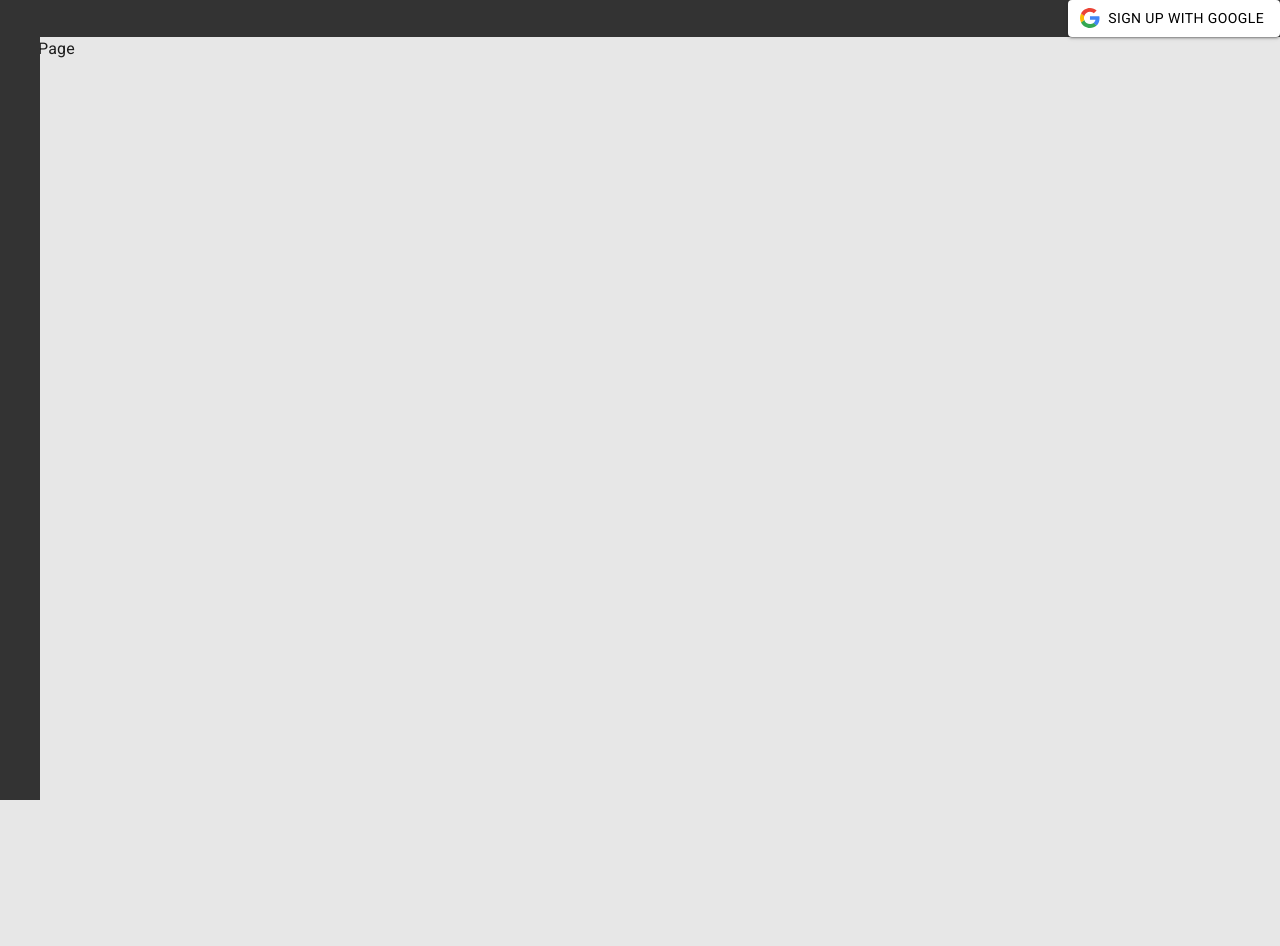
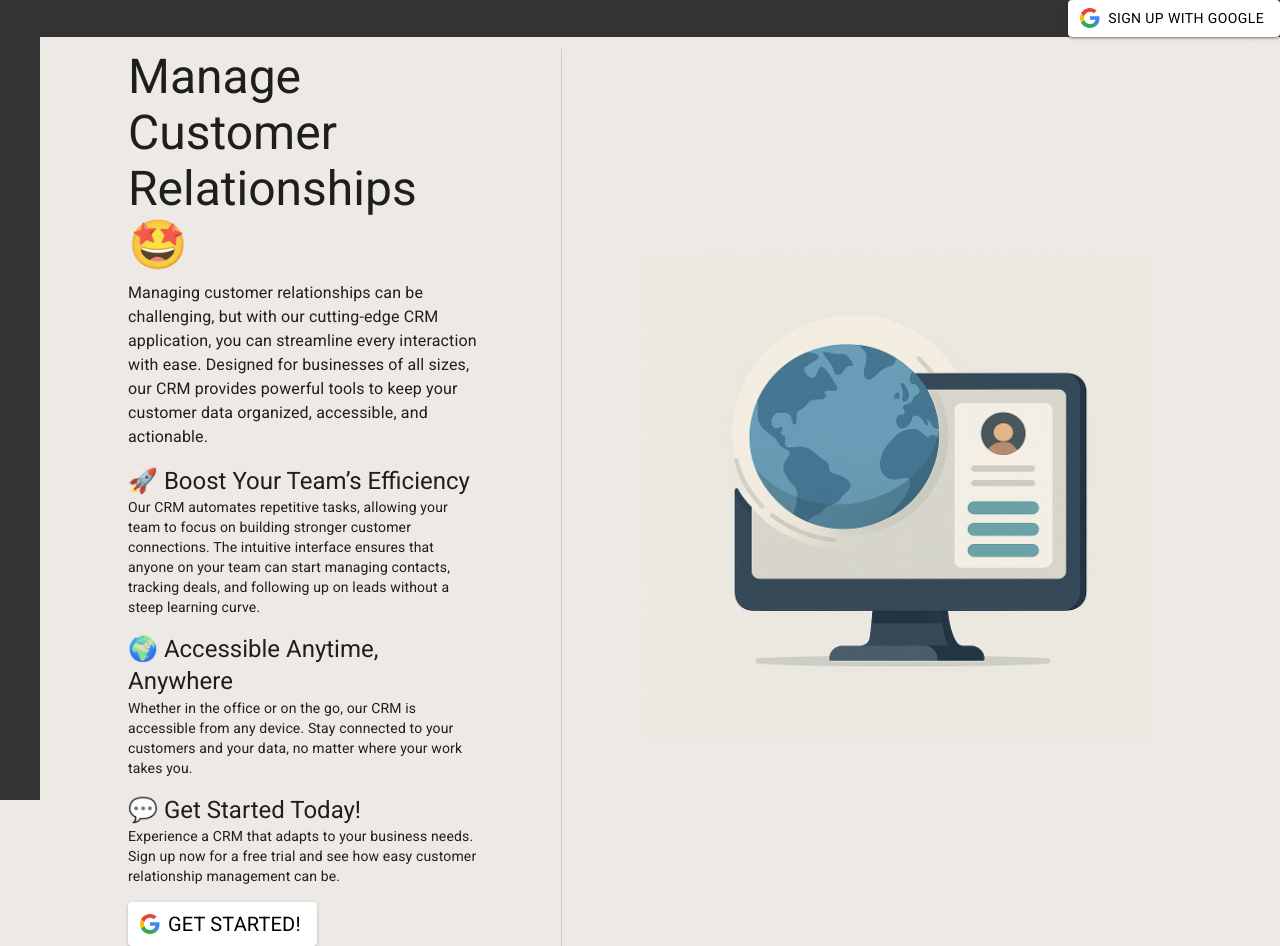
Before and after one commit to oborovets/pet-crm, a Next.js app: page / in a window 1280 px wide. Before the commit the page ends 800 px from the top, so only its background shows below. Built offline with nearby package versions, Linux system fonts and the light colour scheme; no server answers; some icons are missing; what @mui/material-nextjs would draw is missing.

Commit message:
add landing page

```diff
--- a/src/app/layout.tsx
+++ b/src/app/layout.tsx
@@ -30,7 +30,7 @@ export default async function RootLayout({
 
   return (
     <html lang="en">
-      <body className={roboto.className} style={{ backgroundColor: '#e7e7e7' }}>
+      <body className={roboto.className} style={{ backgroundColor: '#ede9e4' }}>
         <RootProivder>
           <Navbar session={session} />
           <Sidebar />
@@ -43,7 +43,7 @@ export default async function RootLayout({
               pl: { md: 10, lg: 18 },
               pr: { md: 4 },
             }}
-            bgcolor="#e7e7e7"
+            bgcolor="#ede9e4"
           >
             {children}
           </Box>
--- a/src/app/page.tsx
+++ b/src/app/page.tsx
@@ -1,3 +1,64 @@
+import { Box, Typography } from '@/components/common';
+import GoogleOAuth from '@/components/oauth-buttons/google-oauth';
+import { Divider } from '@mui/material';
+import Image from 'next/image';
+
 export default function Home() {
-  return <main>Root Page</main>;
+  return (
+    <Box
+      display="flex"
+      px="10%"
+      pt="1%"
+      gap={10}
+      bgcolor="#ede9e4"
+      borderRadius={10}
+    >
+      <Box width="50%">
+        <Typography variant="h3">Manage Customer</Typography>
+        <Typography variant="h3" sx={{ mb: '8px' }}>
+          Relationships 🤩
+        </Typography>
+        <Typography variant="body1">
+          Managing customer relationships can be challenging, but with our
+          cutting-edge CRM application, you can streamline every interaction
+          with ease. Designed for businesses of all sizes, our CRM provides
+          powerful tools to keep your customer data organized, accessible, and
+          actionable.
+        </Typography>
+        <Typography variant="h5" sx={{ mt: '16px' }}>
+          🚀 Boost Your Team’s Efficiency
+        </Typography>
+        <Typography variant="body2">
+          Our CRM automates repetitive tasks, allowing your team to focus on
+          building stronger customer connections. The intuitive interface
+          ensures that anyone on your team can start managing contacts, tracking
+          deals, and following up on leads without a steep learning curve.
+        </Typography>
+        <Typography variant="h5" sx={{ mt: '16px' }}>
+          🌍 Accessible Anytime, Anywhere
+        </Typography>
+        <Typography variant="body2">
+          Whether in the office or on the go, our CRM is accessible from any
+          device. Stay connected to your customers and your data, no matter
+          where your work takes you.
+        </Typography>
+        <Typography variant="h5" sx={{ mt: '16px' }}>
+          💬 Get Started Today!
+        </Typography>
+        <Typography variant="body2">
+          Experience a CRM that adapts to your business needs. Sign up now for a
+          free trial and see how easy customer relationship management can be.
+        </Typography>
+        <Box sx={{ mt: '16px' }}>
+          <GoogleOAuth>
+            <Typography>Get Started!</Typography>
+          </GoogleOAuth>
+        </Box>
+      </Box>
+      <Divider orientation="vertical" flexItem />
+      <Box width="50%" display="flex" alignItems="center">
+        <Image src="/logo_img.png" alt="logo" width={510} height={490} />
+      </Box>
+    </Box>
+  );
 }
--- a/src/components/common/typography/typography.tsx
+++ b/src/components/common/typography/typography.tsx
@@ -1,7 +1,7 @@
 import { Typography as MUITypography, TypographyProps } from '@mui/material';
 
 type Props = {
-  variant: Extract<
+  variant?: Extract<
     TypographyProps['variant'],
     'h6' | 'h5' | 'h4' | 'h3' | 'h2' | 'subtitle1' | 'body1' | 'body2'
   >;
@@ -14,7 +14,7 @@ type Props = {
 };
 
 export default function Typography({
-  variant,
+  variant = 'h6',
   children,
   visibility = 'visible',
   sx,
--- a/src/components/oauth-buttons/google-oauth.tsx
+++ b/src/components/oauth-buttons/google-oauth.tsx
@@ -4,7 +4,11 @@ import { signIn } from 'next-auth/react';
 import { useSearchParams } from 'next/navigation';
 import { Button, GoogleSvgIcon } from '../common';
 
-export default function GoogleOAuth() {
+type Props = {
+  children?: React.ReactNode | string;
+};
+
+export default function GoogleOAuth({ children }: Props) {
   const [loading, setLoading] = useState(false);
   const searchParams = useSearchParams();
 
@@ -27,7 +31,7 @@ export default function GoogleOAuth() {
       iconPlacement="start"
       onClick={handleClick}
     >
-      Sign Up With Google
+      {children ? children : 'Sign Up With Google'}
     </Button>
   );
 }
```
Also changed, not shown: public/logo_img.png (added).
